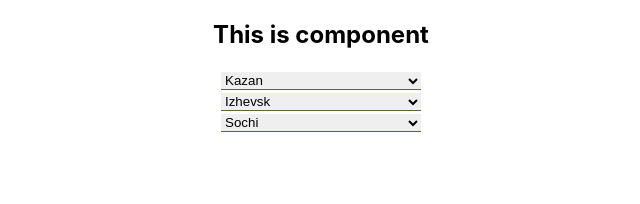
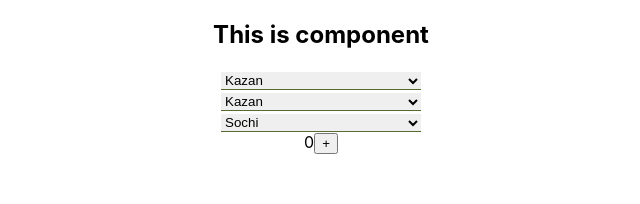
Before and after one commit to AlexeyKrop/react-kabsda-lesson, a React (Create React App) app: page / in a window 1280 px wide. Shown: the top 204 px of the page, without its empty margins (319-959 px from the left). Built offline with nearby package versions, Linux system fonts and the light colour scheme.

Commit message:
fix task

```diff
--- a/src/App.tsx
+++ b/src/App.tsx
@@ -8,6 +8,7 @@ export type UserType = {
 }
 
 function App() {
+  console.log('appRender')
   const [accordionCollapsed, setAccordionCollapsed] = useState(true)
   const [ratingValue, setRatingValue] = useState(0)
   const [user, setUser] = useState<Array<UserType>>([
--- a/src/Components/Select/Select.tsx
+++ b/src/Components/Select/Select.tsx
@@ -1,16 +1,17 @@
 import React, {ChangeEvent, useState} from 'react';
-import { UserType} from "../../App";
+
 export type countryType = {
   id: string
   city: string
   population: number
 }
 type SelectType = {
-  user?: Array<UserType>
+  // user?: Array<UserType>
   country? : Array<countryType>
 }
 
 const SelectM = (props:SelectType) => {
+  console.log('SelectMChange')
   const[value, setValue] = useState('Menu')
   const onchangeSelectHandler = (e: ChangeEvent<HTMLSelectElement>)=>{
     setValue(e.currentTarget.value)
@@ -18,11 +19,11 @@ const SelectM = (props:SelectType) => {
   return (
     <div>
       <select value={value} onChange={onchangeSelectHandler} className={'select__header'}>
-        {props.user && props.user.map(u => <option className={'option__header'} key={u.id}>{u.name}</option>)}
+        {/*{props.user && props.user.map(u => <option className={'option__header'} key={u.id}>{u.name}</option>)}*/}
         {props.country && props.country.map((c,index) => <option className={'option__header'} key={index}>{c.city}</option>)}
       </select>
     </div>
   );
 };
 const Select = React.memo(SelectM)
-export default Select;
+export default Select
--- a/src/Components/TaskUseMemo/Country.tsx
+++ b/src/Components/TaskUseMemo/Country.tsx
@@ -1,5 +1,6 @@
-import React, {useState} from 'react';
+import React, {useMemo, useState} from 'react';
 import Select from "../Select/Select";
+
 const Country = () => {
   const [country, setCountry] = useState([
     {id: 'Russia', city: 'Sochi', population: 100000},
@@ -18,15 +19,33 @@ const Country = () => {
     {id: 'Usa', city: 'Boston', population: 12000000},
   ])
 
-    let filterForPopulation = country.filter(c => c.population > 3000000)
-    let filterForName = country.filter(c => c.city.indexOf('I') > -1)
-    let filterForCountry = country.filter(c => c.id === 'Russia')
+  console.log('countRender')
+  let [counter, setCounter] = useState(0)
 
+  const onclickHandler = () => {
+    setCounter(++counter)
+  }
+  let filterForPopulation = useMemo(() => {
+    return country.filter(c => c.population > 3000000)
+  }, [country])
+  let filterForName = useMemo(() => {
+    return country.filter(c => c.population > 3000000)
+  }, [country])
+  let filterForCountry = useMemo(() => {
+    return country.filter(c => c.id === 'Russia')
+  }, [country])
+
+  // let filterForPopulation = country.filter(c => c.population > 3000000)
+  // let filterForName = country.filter(c => c.city.indexOf('I') > -1)
+  // let filterForCountry = country.filter(c => c.id === 'Russia')
+  console.log('countryRender')
   return (
     <div>
       <Select country={filterForPopulation}/>
       <Select country={filterForName}/>
       <Select country={filterForCountry}/>
+      {counter}
+      <button onClick={onclickHandler}>+</button>
     </div>
   );
 };
```
Also changed, not shown: src/Components/TaskUseMemo/Count.tsx (added, +15 -0 lines).
